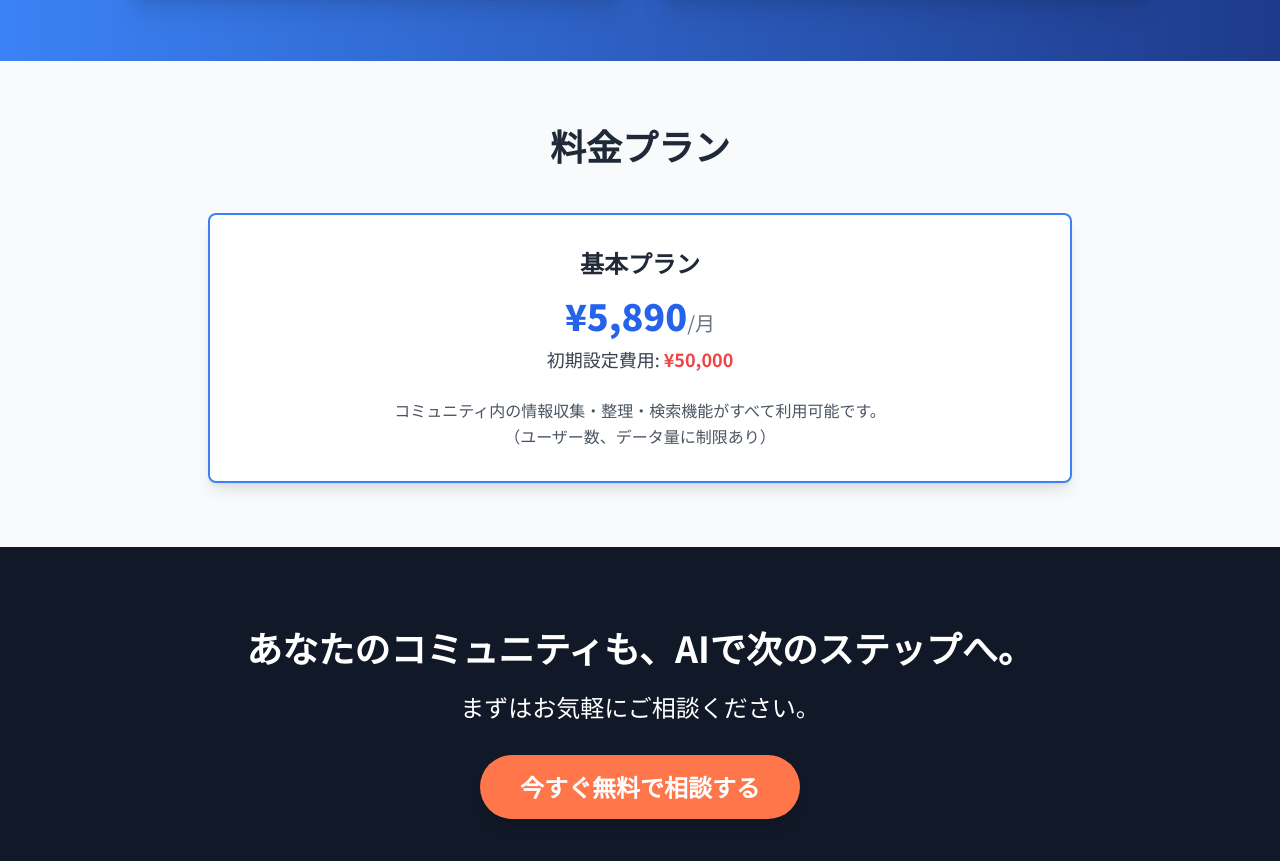
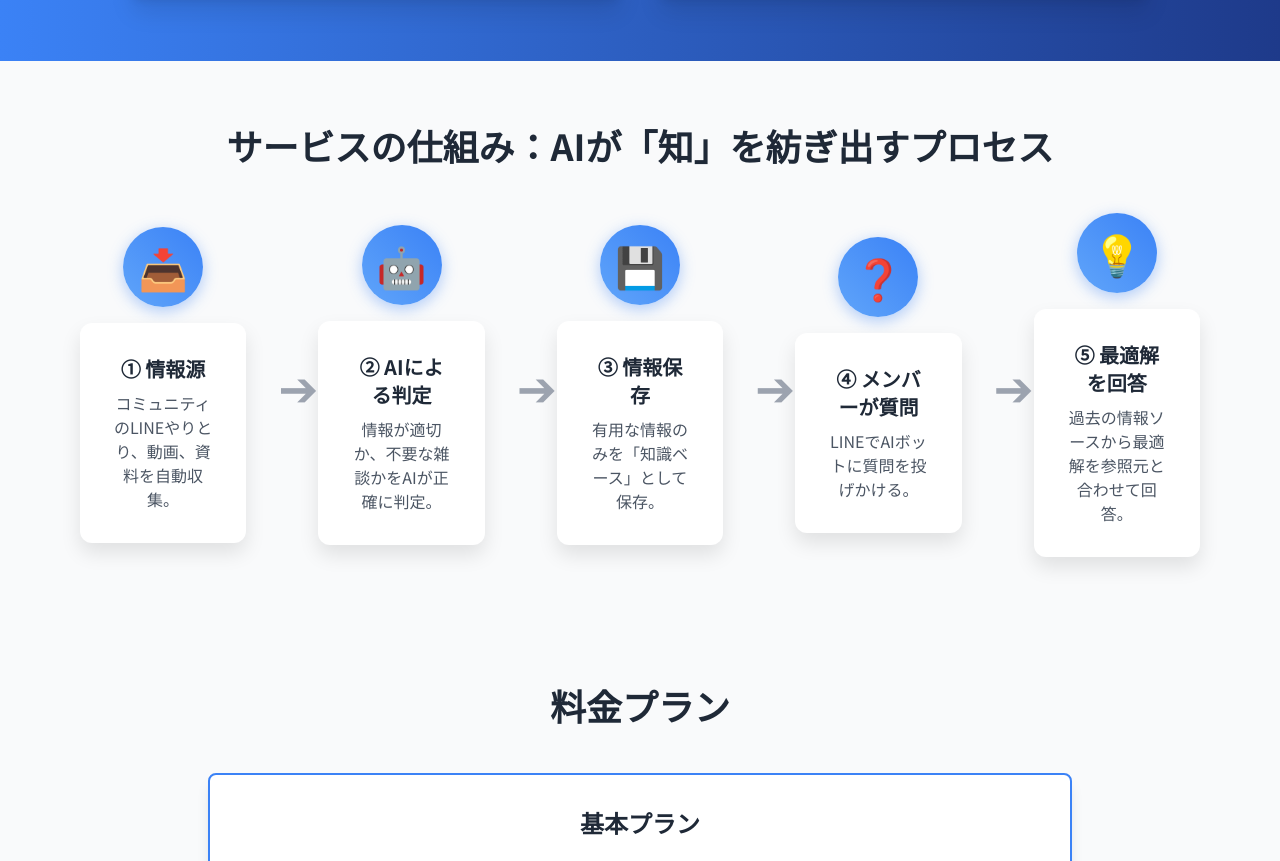
Before and after one commit to HiDE-IKS/89s-chatbot-site, a plain HTML site: page index.html in a window 1280 px wide. Shown: the part 2039-2900 px from the top of the page. Drawn offline with nearby package versions, Linux system fonts and the light colour scheme.

Commit message:
Update index.html

```diff
--- a/index.html
+++ b/index.html
@@ -15,6 +15,31 @@
         .testimonial-card { transition: transform 0.3s ease, box-shadow 0.3s ease; }
         .testimonial-card:hover { transform: translateY(-5px); box-shadow: 0 10px 20px rgba(0,0,0,0.1); }
         .gradient-bg { background-image: linear-gradient(to right, #3B82F6, #1E3A8A); }
+        .flow-box {
+            background-color: white;
+            border-radius: 0.75rem;
+            box-shadow: 0 10px 20px rgba(0,0,0,0.1);
+            padding: 2rem;
+            text-align: center;
+            flex-grow: 1;
+        }
+        .flow-icon-wrapper {
+            width: 80px;
+            height: 80px;
+            display: flex;
+            align-items: center;
+            justify-content: center;
+            border-radius: 9999px;
+            margin-bottom: 1rem;
+            background-image: linear-gradient(45deg, #60A5FA, #3B82F6);
+            box-shadow: 0 4px 15px rgba(59, 130, 246, 0.4);
+            color: white;
+            font-size: 2.5rem;
+            transition: transform 0.3s ease;
+        }
+        .flow-step:hover .flow-icon-wrapper {
+            transform: scale(1.1);
+        }
     </style>
 </head>
 <body class="bg-gray-50 text-gray-800">
@@ -121,6 +146,71 @@
         </div>
     </section>
 
+    <!-- Flow Diagram Section -->
+    <section class="py-16 px-4 max-w-6xl mx-auto">
+        <h2 class="text-3xl md:text-4xl font-bold text-center mb-12">サービスの仕組み：AIが「知」を紡ぎ出すプロセス</h2>
+        <div class="flex flex-col lg:flex-row items-center justify-between">
+            <!-- Step 1 -->
+            <div class="flow-step flex flex-col items-center mb-8 lg:mb-0 lg:mr-8 flex-1">
+                <div class="flow-icon-wrapper">
+                    <p>📥</p>
+                </div>
+                <div class="flow-box">
+                    <h3 class="text-xl font-bold mb-2">① 情報源</h3>
+                    <p class="text-gray-600">コミュニティのLINEやりとり、動画、資料を自動収集。</p>
+                </div>
+            </div>
+            <div class="text-3xl lg:text-5xl text-gray-400 lg:py-0 py-8 lg:rotate-0 rotate-90">➔</div>
+
+            <!-- Step 2 -->
+            <div class="flow-step flex flex-col items-center mb-8 lg:mb-0 lg:mr-8 flex-1">
+                <div class="flow-icon-wrapper">
+                    <p>🤖</p>
+                </div>
+                <div class="flow-box">
+                    <h3 class="text-xl font-bold mb-2">② AIによる判定</h3>
+                    <p class="text-gray-600">情報が適切か、不要な雑談かをAIが正確に判定。</p>
+                </div>
+            </div>
+            <div class="text-3xl lg:text-5xl text-gray-400 lg:py-0 py-8 lg:rotate-0 rotate-90">➔</div>
+
+            <!-- Step 3 -->
+            <div class="flow-step flex flex-col items-center mb-8 lg:mb-0 lg:mr-8 flex-1">
+                <div class="flow-icon-wrapper">
+                    <p>💾</p>
+                </div>
+                <div class="flow-box">
+                    <h3 class="text-xl font-bold mb-2">③ 情報保存</h3>
+                    <p class="text-gray-600">有用な情報のみを「知識ベース」として保存。</p>
+                </div>
+            </div>
+            <div class="text-3xl lg:text-5xl text-gray-400 lg:py-0 py-8 lg:rotate-0 rotate-90">➔</div>
+
+            <!-- Step 4 -->
+            <div class="flow-step flex flex-col items-center mb-8 lg:mb-0 lg:mr-8 flex-1">
+                <div class="flow-icon-wrapper">
+                    <p>❓</p>
+                </div>
+                <div class="flow-box">
+                    <h3 class="text-xl font-bold mb-2">④ メンバーが質問</h3>
+                    <p class="text-gray-600">LINEでAIボットに質問を投げかける。</p>
+                </div>
+            </div>
+            <div class="text-3xl lg:text-5xl text-gray-400 lg:py-0 py-8 lg:rotate-0 rotate-90">➔</div>
+
+            <!-- Step 5 -->
+            <div class="flow-step flex flex-col items-center flex-1">
+                <div class="flow-icon-wrapper">
+                    <p>💡</p>
+                </div>
+                <div class="flow-box">
+                    <h3 class="text-xl font-bold mb-2">⑤ 最適解を回答</h3>
+                    <p class="text-gray-600">過去の情報ソースから最適解を参照元と合わせて回答。</p>
+                </div>
+            </div>
+        </div>
+    </section>
+
     <!-- Pricing Section -->
     <section class="py-16 px-4 max-w-4xl mx-auto text-center">
         <h2 class="text-3xl md:text-4xl font-bold mb-12">料金プラン</h2>
```
